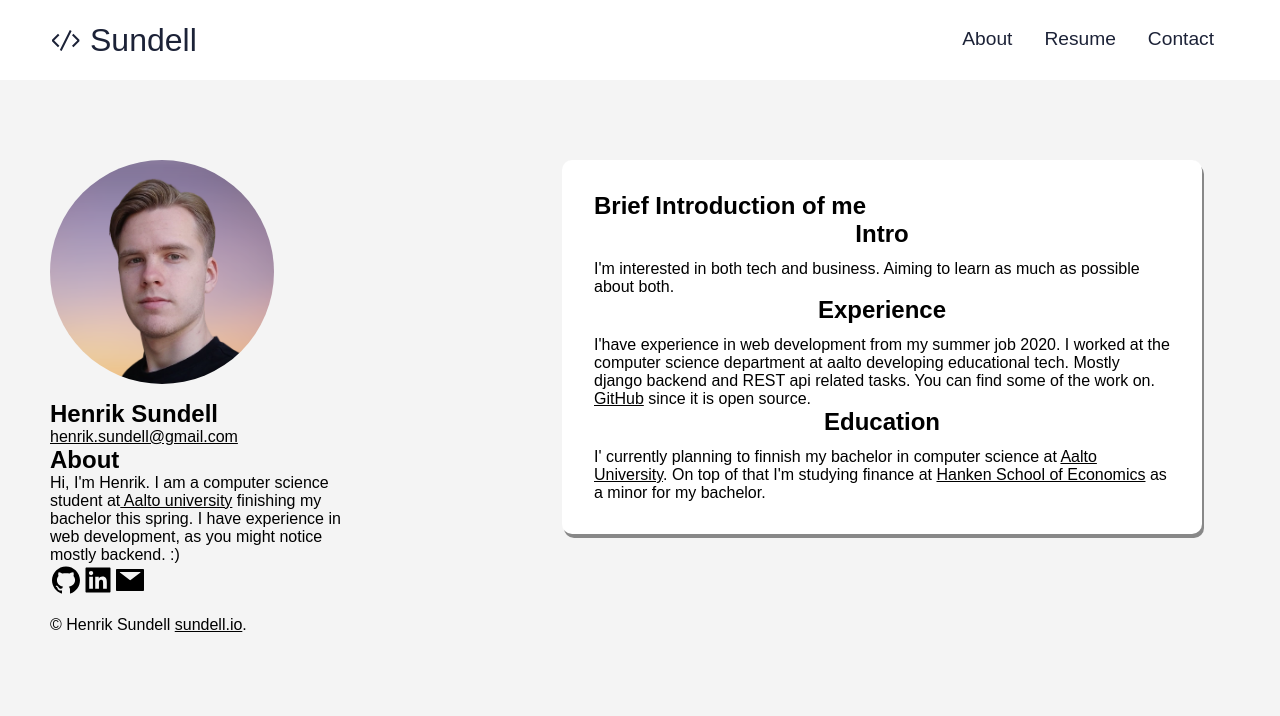
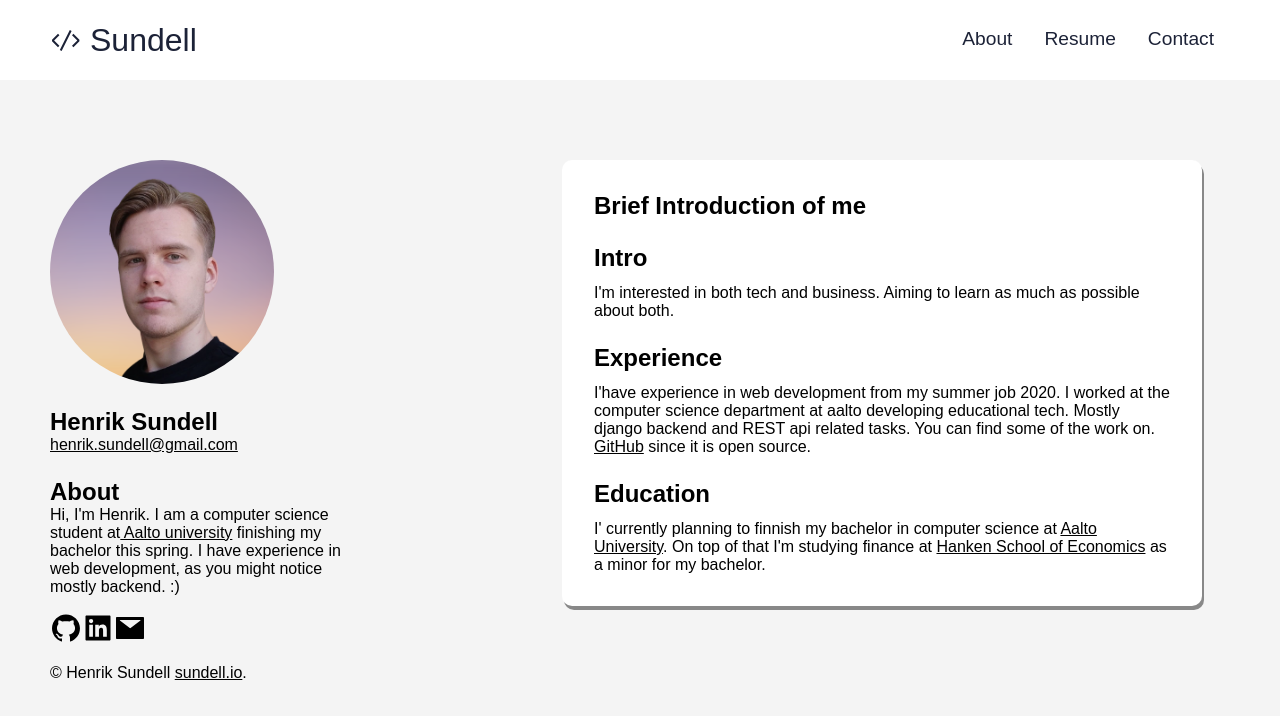
Before and after one commit to HenrikSundell/website, a React (Create React App) app: page / in a window 1280 px wide. Shown: the top 716 px of the page. Built offline with nearby package versions, Linux system fonts and the light colour scheme.

Commit message:
CSS changes

```diff
--- a/src/components/AboutSection.css
+++ b/src/components/AboutSection.css
@@ -7,8 +7,8 @@
   border-radius: 10px;
   box-shadow: 2px 4px #888888;
 }
-.about-text {
-  font: "helvetica";
+.subtitle {
+  padding-top: 1em;
 }
 .container {
   display: inline-flex;
--- a/src/components/ContactSection.css
+++ b/src/components/ContactSection.css
@@ -1,4 +1,4 @@
-.about-box {
+.contact-box {
   background-color: #ffff;
   padding: 2em;
   margin-top: 5em;
@@ -6,6 +6,7 @@
   max-width: 40em;
   border-radius: 10px;
   box-shadow: 2px 4px #888888;
+  font-size: 2em;
 }
 
 .contact-block {
--- a/src/components/InfoBlock.css
+++ b/src/components/InfoBlock.css
@@ -1,4 +1,4 @@
-#sidebar {
+.sidebar {
   margin-right: _size(section-spacing);
   min-width: 22em;
   width: 22em;
@@ -6,6 +6,9 @@
   padding-top: 5em;
   padding-right: 2em;
   margin-right: 10em;
+}
+.sidebar h2 {
+  margin-top: 1em;
 }
 
 .potrait {
@@ -36,7 +39,11 @@
 .link-icon {
   size: 20em;
 }
+.footer {
+  margin-top: 1em;
+}
 
 .copyright {
+
   margin-top: 1em;
 }
--- a/src/components/InfoBlock.js
+++ b/src/components/InfoBlock.js
@@ -17,8 +17,8 @@ function InfoSection({
 }) {
   return (
     <>
-      <section id="sidebar">
-        <section id="intro">
+      <section className="sidebar">
+        <section className="intro">
           <img className="potrait" src="images/yo.png" alt="" />
 
           <header>
@@ -41,7 +41,7 @@ function InfoSection({
           </p>
         </section>
 
-        <section id="footer">
+        <section className="footer">
           <ul className="link-icons">
             <a className="link-icon" href="https://github.com/HenrikSundell">
               <AiFillGithub size="32px" />
--- a/src/components/ResumeSection.css
+++ b/src/components/ResumeSection.css
@@ -8,8 +8,12 @@
   box-shadow: 2px 4px #888888;
 }
 
-h1 {
+.resume-box h1 {
   text-align: center;
+}
+
+.resume-box a {
+  color: black;
 }
 .category {
   margin-top: 2em;
```
